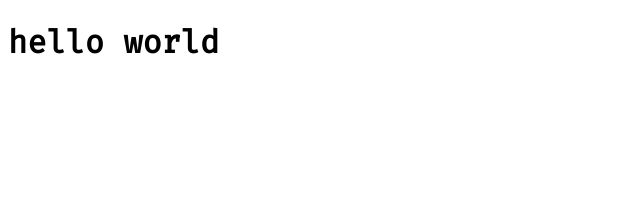
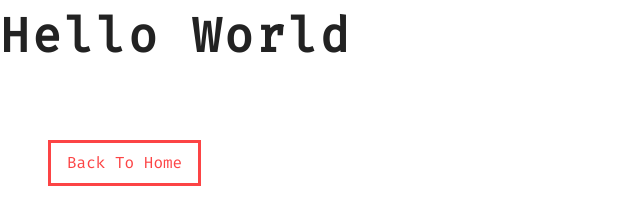
Before and after one commit to Adnan-7/Grid-Mini-Projects, a plain HTML site: page index.html in a window 1280 px wide. Shown: the whole page, without its empty margins (0-640 px from the left). Drawn offline with Linux system fonts and the light colour scheme.

Commit message:
add global styles

```diff
--- a/index.html
+++ b/index.html
@@ -25,5 +25,6 @@
   </head>
   <body>
     <h1>hello world</h1>
+    <a href="index.html" class="btn"> back to home</a>
   </body>
 </html>
--- a/styles.css
+++ b/styles.css
@@ -1,3 +1,71 @@
+/*
+============
+Variables
+============
+*/
+:root {
+  --primaryColor: #fc4445;
+  --mainBlack: #222;
+  --mainWhite: #fff;
+  --offWhite: #f7f7f7;
+  --darkGrey: #5c3c92;
+  --mainTransition: all 0.3s linear;
+  --mainSpacing: 0.2rem;
+}
+/*
+============
+Global Styles
+============
+*/
+* {
+  margin: 0;
+  padding: 0;
+  box-sizing: border-box;
+}
 body {
   font-family: 'Fira Code', monospace;
+  color: var(--mainBlack);
+  background: var(--mainWhite);
+  line-height: 1.5;
 }
+a {
+  text-decoration: none;
+}
+
+img {
+  width: 100%;
+  display: block;
+}
+
+h1,
+h2,
+h3 {
+  text-transform: capitalize;
+  letter-spacing: var(--mainSpacing);
+  margin-bottom: 1.25rem;
+}
+h1 {
+  font-size: 3rem;
+}
+h2 {
+  margin-bottom: 0;
+}
+p {
+  font-weight: 300;
+  font-size: 0.7rem;
+  line-height: 2;
+}
+/* button */
+.btn {
+  display: inline-block;
+  padding: 0.5rem 1rem;
+  text-transform: capitalize;
+  border: 3px solid var(--primaryColor);
+  color: var(--primaryColor);
+  margin: 3rem;
+  transition: var(--mainTransition);
+}
+.btn:hover {
+  background: var(--primaryColor);
+  color: var(--mainWhite);
+}
```
